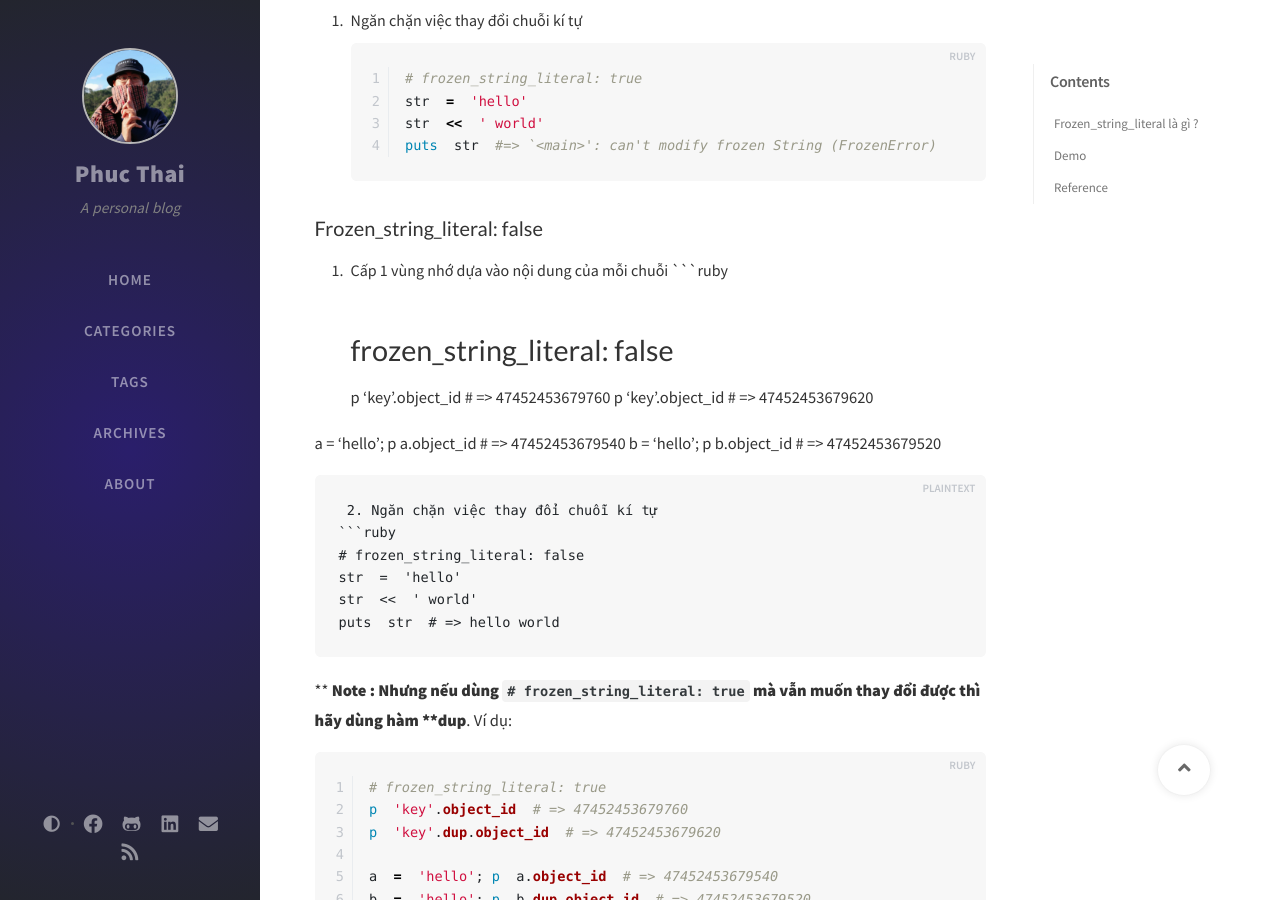
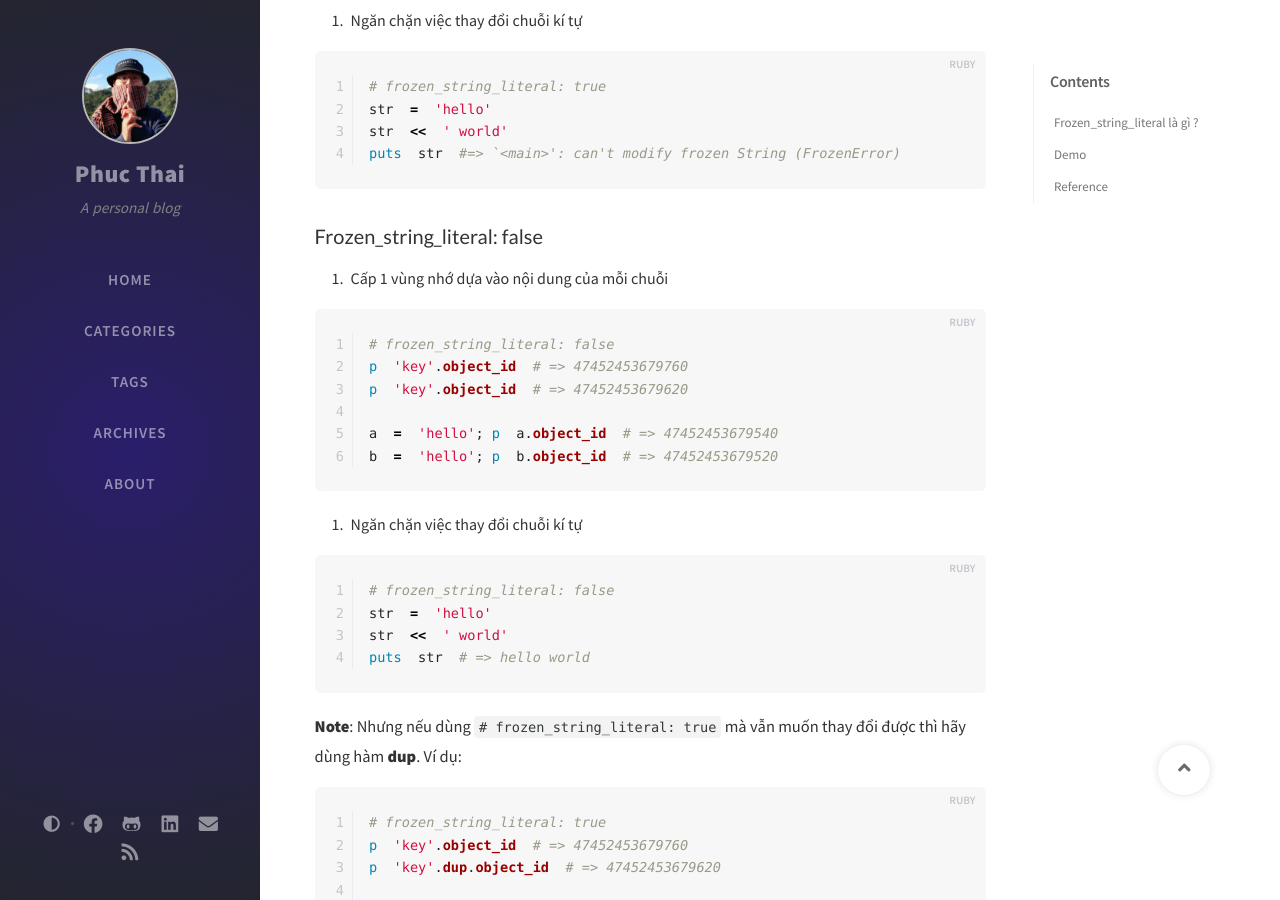
Before and after one commit to phuctm92/phuctm92.github.io, a Jekyll site: the page built from _posts/2021-01-20-frozen-string-literal-true-trong-rails.md, in a window 1280 px wide and 900 px high, scrolled down 860 px. Built offline with Jekyll 4.4.1, drawn with Linux system fonts in a browser that asks for light colours; nearby versions of some CDN libraries; comment, search, counter and statistics services are not loaded; some of the changed text lies outside the part shown.

Commit message:
Update 2021-01-20-frozen-string-literal-true-trong-rails.md

````diff
--- a/_posts/2021-01-20-frozen-string-literal-true-trong-rails.md
+++ b/_posts/2021-01-20-frozen-string-literal-true-trong-rails.md
@@ -8,12 +8,13 @@
 Khi dùng rubocop trong Rails, chúng ta thường bị bắt lỗi `# frozen_string_literal: true`. Vậy `frozen_string_literal` dùng để làm gì?
 
 ## Frozen_string_literal là gì ?
-`# frozen_string_literal: true` is 1 trong những magic comments được support từ ruby 2.3 dùng để cải thiện performance bằng việc **chỉ cấp 1 vùng nhớ dựa vào nội dung của mỗi chuỗi**, nghĩa là với những chuỗi có nội dung giống nhau thì sẽ chỉ thuộc về 1 vùng nhớ , tương tự với **Symbol**. Bằng cách thông báo với Ruby rằng bạn đã "*freeze string literal (string object)*" thì Ruby sẽ **không để cho bất cứ thứ gì có thể chỉnh sửa chuỗi ký tự đó.**
+`# frozen_string_literal: true` is 1 trong những magic comments được support từ **ruby 2.3** dùng để cải thiện performance bằng việc **chỉ cấp 1 vùng nhớ dựa vào nội dung của mỗi chuỗi**, nghĩa là với những chuỗi có nội dung giống nhau thì sẽ chỉ thuộc về 1 vùng nhớ , tương tự với **Symbol**. Bằng cách thông báo với Ruby rằng bạn đã "*freeze string literal (string object)*" thì Ruby sẽ **không để cho bất cứ thứ gì có thể chỉnh sửa chuỗi ký tự đó.**
 
 ## Demo
 ### Frozen_string_literal: true
 
  1. Cấp 1 vùng nhớ dựa vào nội dung của mỗi chuỗi
+
 
 ```ruby
 # frozen_string_literal: true
@@ -23,7 +24,9 @@
 a  =  'hello'; p  a.object_id # => 47326081372960
 b  =  'hello'; p  b.object_id # => 47326081372960
 ```
+
 2. Ngăn chặn việc thay đổi chuỗi kí tự
+
 ```ruby
 # frozen_string_literal: true
 str  =  'hello'
@@ -33,6 +36,7 @@
 
 ### Frozen_string_literal: false
  1. Cấp 1 vùng nhớ dựa vào nội dung của mỗi chuỗi
+
 ```ruby
 # frozen_string_literal: false
 p  'key'.object_id  # => 47452453679760
@@ -41,7 +45,9 @@
 a  =  'hello'; p  a.object_id  # => 47452453679540
 b  =  'hello'; p  b.object_id  # => 47452453679520
 ```
+
  2. Ngăn chặn việc thay đổi chuỗi kí tự
+
 ```ruby
 # frozen_string_literal: false
 str  =  'hello'
@@ -49,8 +55,9 @@
 puts  str  # => hello world
 ```
 
-** **Note** **:
+**Note**:
 Nhưng nếu dùng `# frozen_string_literal: true` mà vẫn muốn thay đổi được thì hãy dùng hàm **dup**. Ví dụ:
+
 ```ruby
 # frozen_string_literal: true
 p  'key'.object_id  # => 47452453679760
````
Also changed, not shown: other parts of _posts/2021-01-20-frozen-string-literal-true-trong-rails.md (+1 -1 lines).
